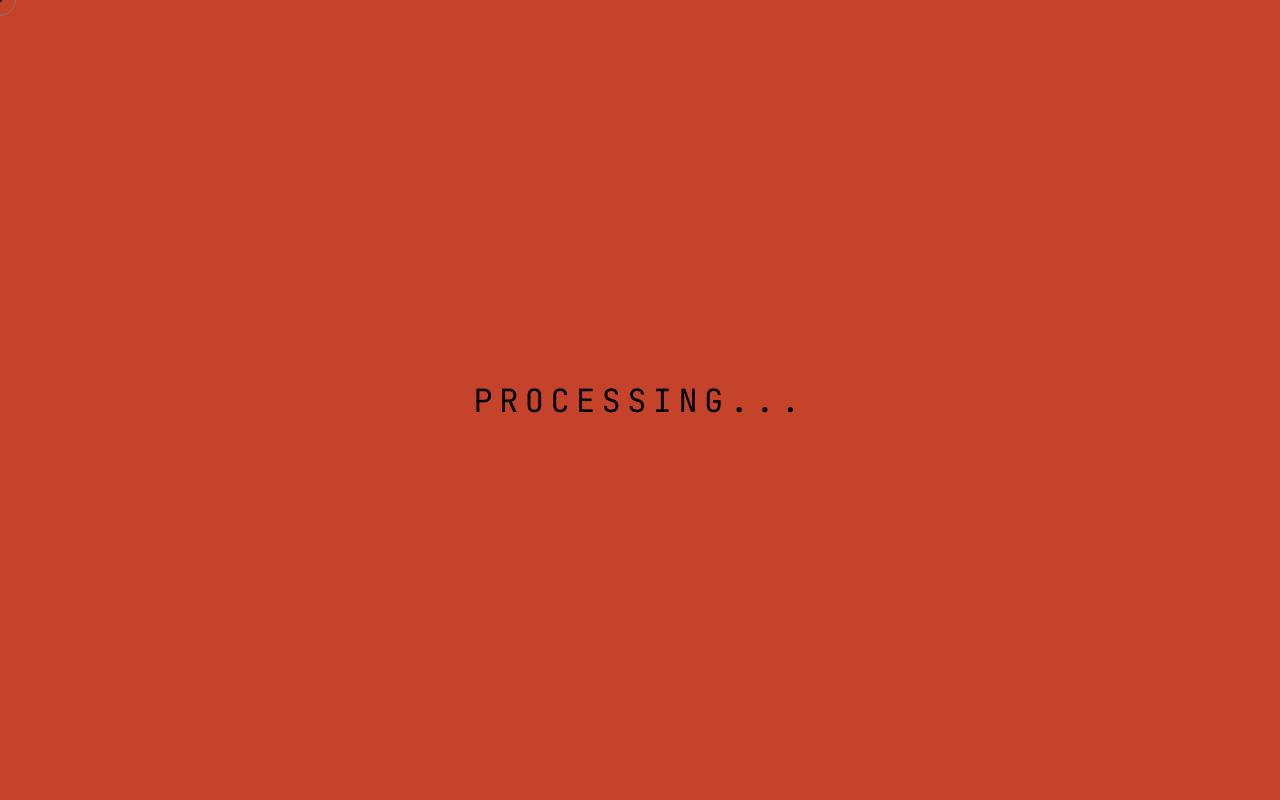
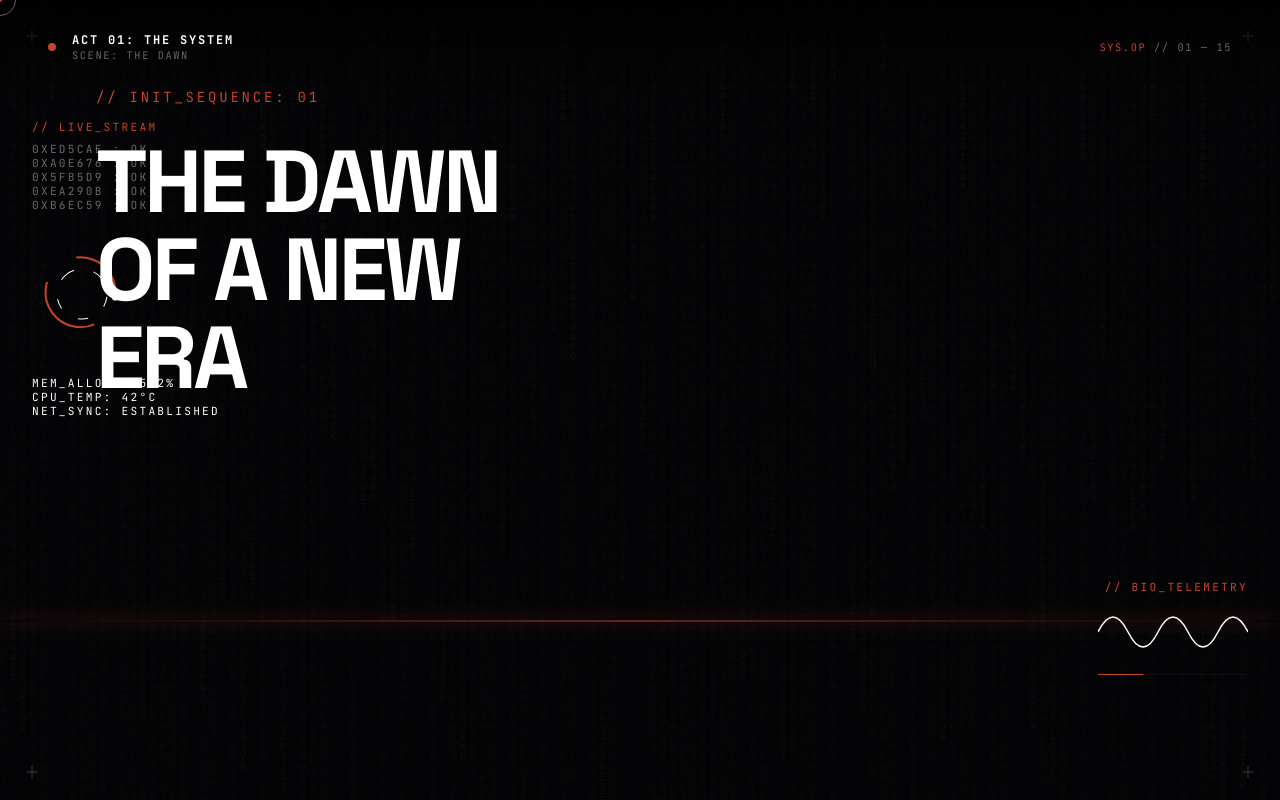
Before and after one commit to Orsted10/ppt1, a React (Vite) app: page / in a window 1280 px wide. Built offline with nearby package versions, Linux system fonts and the light colour scheme.

Commit message:
feat: Smooth cinematic 3D depth transitions, scroll support, and intense HUD overlays

```diff
--- a/src/App.tsx
+++ b/src/App.tsx
@@ -4,6 +4,8 @@ import { useKeyPress } from './hooks/useKeyPress';
 import { NavUI } from './components/NavUI';
 import { CustomCursor } from './components/CustomCursor';
 import { DataStreamBackground } from './components/DataStreamBackground';
+import { DataHUD } from './components/DataHUD';
+import { ScannerSweep } from './components/ScannerSweep';
 import gsap from 'gsap';
 
 import Slide1 from './slides/Slide1';
@@ -40,18 +42,57 @@ function App() {
   const [currentSlide, setCurrentSlide] = useState(0);
   const [currentStep, setCurrentStep] = useState(0);
   const [totalStepsInCurrentSlide, setTotalStepsInCurrentSlide] = useState(1);
-  const shutterRef = useRef<HTMLDivElement>(null);
   const [isTransitioning, setIsTransitioning] = useState(false);
+  const slideContainerRef = useRef<HTMLDivElement>(null);
+
+  // Throttle wheel events
+  const lastWheelTime = useRef(0);
+
+  const triggerCinematicTransition = (callback: () => void, direction: 'forward' | 'backward') => {
+    setIsTransitioning(true);
+    const container = slideContainerRef.current;
+
+    // Scale out to the background
+    gsap.to(container, {
+      scale: direction === 'forward' ? 0.8 : 1.2,
+      opacity: 0,
+      filter: 'blur(15px)',
+      duration: 0.6,
+      ease: 'power3.inOut',
+      onComplete: () => {
+        callback(); // Update React State
+
+        // Prepare for fly-in
+        gsap.set(container, {
+          scale: direction === 'forward' ? 1.2 : 0.8,
+          filter: 'blur(15px)',
+          opacity: 0
+        });
+
+        // Fly in from foreground
+        gsap.to(container, {
+          scale: 1,
+          opacity: 1,
+          filter: 'blur(0px)',
+          duration: 1,
+          ease: 'power3.out',
+          onComplete: () => {
+            setIsTransitioning(false);
+          }
+        });
+      }
+    });
+  };
 
   const nextAction = () => {
     if (isTransitioning) return;
     if (currentStep < totalStepsInCurrentSlide - 1) {
       setCurrentStep((prev) => prev + 1);
     } else if (currentSlide < SLIDES.length - 1) {
-      triggerSlideTransition(() => {
+      triggerCinematicTransition(() => {
         setCurrentSlide((prev) => prev + 1);
         setCurrentStep(0);
-      });
+      }, 'forward');
     }
   };
 
@@ -60,38 +101,42 @@ function App() {
     if (currentStep > 0) {
       setCurrentStep((prev) => prev - 1);
     } else if (currentSlide > 0) {
-      triggerSlideTransition(() => {
+      triggerCinematicTransition(() => {
         setCurrentSlide((prev) => prev - 1);
-        setCurrentStep(0);
-      });
+        setCurrentStep(0); // We could set this to max steps of previous slide, but 0 is safer for now
+      }, 'backward');
     }
-  };
-
-  const triggerSlideTransition = (callback: () => void) => {
-    setIsTransitioning(true);
-    const shutter = shutterRef.current;
-
-    // Brutalist Wipe Down
-    gsap.fromTo(shutter,
-      { scaleY: 0, transformOrigin: 'top' },
-      { scaleY: 1, duration: 0.4, ease: 'expo.inOut', onComplete: () => {
-        callback();
-        // Wipe away
-        gsap.to(shutter, { scaleY: 0, transformOrigin: 'bottom', duration: 0.4, ease: 'expo.inOut', delay: 0.1, onComplete: () => {
-          setIsTransitioning(false);
-        }});
-      }}
-    );
   };
 
   useKeyPress('ArrowRight', nextAction);
   useKeyPress('ArrowLeft', prevAction);
   useKeyPress(' ', nextAction);
 
+  useEffect(() => {
+    const handleWheel = (e: WheelEvent) => {
+      const now = Date.now();
+      if (now - lastWheelTime.current < 1500) return; // Wait 1.5s between wheel triggers
+      if (isTransitioning) return;
+
+      if (e.deltaY > 50) {
+        lastWheelTime.current = now;
+        nextAction();
+      } else if (e.deltaY < -50) {
+        lastWheelTime.current = now;
+        prevAction();
+      }
+    };
+
+    window.addEventListener('wheel', handleWheel);
+    return () => window.removeEventListener('wheel', handleWheel);
+  }, [currentSlide, currentStep, isTransitioning, totalStepsInCurrentSlide]);
+
   return (
     <main className="cinematic-frame">
       <CustomCursor />
       <DataStreamBackground />
+      <DataHUD />
+      <ScannerSweep />
 
       {/* Background Grid */}
       <div className="bg-grid"></div>
@@ -111,17 +156,7 @@ function App() {
         slideTitles={SLIDE_TITLES}
       />
 
-      {/* The Shutter overlay for transitions */}
-      <div
-        ref={shutterRef}
-        style={{
-          position: 'absolute', inset: 0, backgroundColor: 'var(--accent-primary)',
-          zIndex: 9000, scaleY: 0, transformOrigin: 'top'
-        }}
-      >
-         <div className="mono-text" style={{ position: 'absolute', top: '50%', left: '50%', transform: 'translate(-50%, -50%)', color: '#000', fontSize: '2rem' }}>PROCESSING...</div>
-      </div>
-
+      <div ref={slideContainerRef} style={{ width: '100%', height: '100%', position: 'absolute', inset: 0 }}>
         {SLIDES.map((SlideComponent, index) => {
           return (
             <SlideComponent
@@ -134,6 +169,7 @@ function App() {
             />
           );
         })}
+      </div>
     </main>
   );
 }
--- /dev/null
+++ b/src/components/DataHUD.tsx
@@ -0,0 +1,80 @@
+import React, { useEffect, useRef, useState } from 'react';
+import gsap from 'gsap';
+
+export const DataHUD: React.FC = () => {
+  const ring1Ref = useRef<SVGGElement>(null);
+  const ring2Ref = useRef<SVGGElement>(null);
+  const [randomData, setRandomData] = useState<string[]>([]);
+
+  useEffect(() => {
+    // Generate random scrolling HEX data
+    const interval = setInterval(() => {
+      const newHex = Array.from({ length: 5 }, () =>
+        Math.floor(Math.random() * 16777215).toString(16).toUpperCase().padStart(6, '0')
+      );
+      setRandomData(newHex);
+    }, 200);
+
+    // Rotate rings
+    if (ring1Ref.current) gsap.to(ring1Ref.current, { rotation: 360, transformOrigin: 'center', duration: 20, repeat: -1, ease: 'linear' });
+    if (ring2Ref.current) gsap.to(ring2Ref.current, { rotation: -360, transformOrigin: 'center', duration: 15, repeat: -1, ease: 'linear' });
+
+    return () => clearInterval(interval);
+  }, []);
+
+  return (
+    <div style={{
+      position: 'absolute', inset: 0, pointerEvents: 'none', zIndex: 5, overflow: 'hidden'
+    }}>
+      {/* Left Data Column */}
+      <div style={{ position: 'absolute', top: '15%', left: '2rem', display: 'flex', flexDirection: 'column', gap: '2rem' }}>
+        <div className="mono-text" style={{ fontSize: '0.7rem', color: 'var(--text-muted)' }}>
+          <div style={{ color: 'var(--accent-primary)', marginBottom: '0.5rem' }}>// LIVE_STREAM</div>
+          {randomData.map((d, i) => (
+            <div key={i}>0x{d} : OK</div>
+          ))}
+        </div>
+
+        <svg width="100" height="100" viewBox="0 0 100 100">
+          <circle cx="50" cy="50" r="45" fill="none" stroke="var(--border)" strokeWidth="1" strokeDasharray="4 4"/>
+          <g ref={ring1Ref}>
+            <circle cx="50" cy="50" r="35" fill="none" stroke="var(--accent-primary)" strokeWidth="2" strokeDasharray="60 40"/>
+            <circle cx="50" cy="15" r="3" fill="var(--text-color)"/>
+          </g>
+          <g ref={ring2Ref}>
+            <circle cx="50" cy="50" r="25" fill="none" stroke="var(--text-color)" strokeWidth="1" strokeDasharray="10 20"/>
+          </g>
+        </svg>
+
+        <div className="mono-text" style={{ fontSize: '0.7rem', color: 'var(--text-color)' }}>
+          MEM_ALLOC: 45.2%<br/>
+          CPU_TEMP: 42°C<br/>
+          NET_SYNC: ESTABLISHED
+        </div>
+      </div>
+
+      {/* Right Sine Wave Graph */}
+      <div style={{ position: 'absolute', bottom: '15%', right: '2rem', width: '150px', height: '100px' }}>
+        <div className="mono-text" style={{ fontSize: '0.7rem', color: 'var(--accent-primary)', marginBottom: '0.5rem', textAlign: 'right' }}>// BIO_TELEMETRY</div>
+        <svg width="150" height="60" viewBox="0 0 150 60">
+          <path
+            d="M 0 30 Q 15 0, 30 30 T 60 30 T 90 30 T 120 30 T 150 30"
+            fill="none"
+            stroke="var(--text-color)"
+            strokeWidth="1.5"
+          >
+            <animate attributeName="d"
+              values="M 0 30 Q 15 0, 30 30 T 60 30 T 90 30 T 120 30 T 150 30;
+                      M 0 30 Q 15 60, 30 30 T 60 30 T 90 30 T 120 30 T 150 30;
+                      M 0 30 Q 15 0, 30 30 T 60 30 T 90 30 T 120 30 T 150 30"
+              dur="3s" repeatCount="indefinite"/>
+          </path>
+          <line x1="0" y1="30" x2="150" y2="30" stroke="var(--border)" strokeWidth="1" strokeDasharray="2 2" />
+        </svg>
+        <div style={{ width: '100%', height: '1px', backgroundColor: 'var(--border)', marginTop: '0.5rem' }}>
+          <div style={{ width: '30%', height: '100%', backgroundColor: 'var(--accent-primary)' }}></div>
+        </div>
+      </div>
+    </div>
+  );
+};
--- /dev/null
+++ b/src/components/ScannerSweep.tsx
@@ -0,0 +1,39 @@
+import React, { useEffect, useRef } from 'react';
+import gsap from 'gsap';
+
+export const ScannerSweep: React.FC = () => {
+  const lineRef = useRef<HTMLDivElement>(null);
+
+  useEffect(() => {
+    if (!lineRef.current) return;
+
+    // Smooth scanning up and down
+    gsap.to(lineRef.current, {
+      top: '100%',
+      duration: 8,
+      ease: 'sine.inOut',
+      yoyo: true,
+      repeat: -1
+    });
+  }, []);
+
+  return (
+    <div
+      style={{
+        position: 'absolute',
+        top: 0, left: 0, width: '100%', height: '100%',
+        pointerEvents: 'none', zIndex: 6, overflow: 'hidden'
+      }}
+    >
+      <div
+        ref={lineRef}
+        style={{
+          position: 'absolute',
+          top: '0%', left: 0, width: '100%', height: '2px',
+          background: 'linear-gradient(90deg, transparent, rgba(198,67,43,0.5), transparent)',
+          boxShadow: '0 0 20px rgba(198,67,43,0.8)'
+        }}
+      ></div>
+    </div>
+  );
+};
```
Lines whose indentation alone changed are shown as unchanged.
